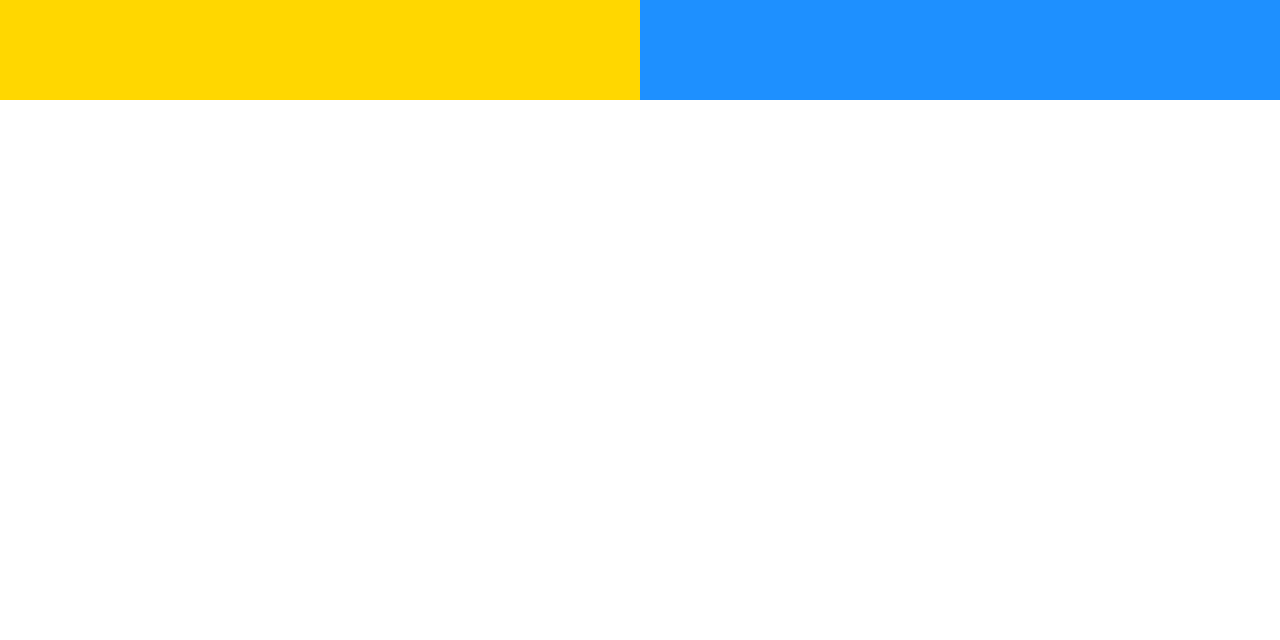
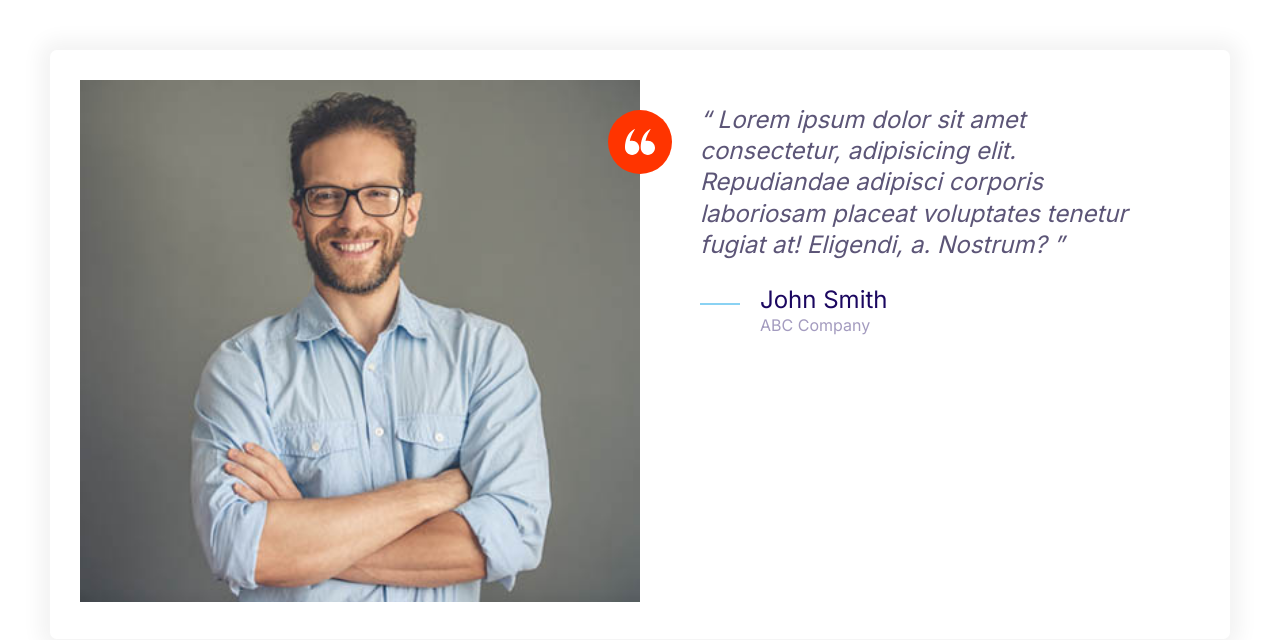
Before and after one commit to TravisHFan/moshify, a plain HTML site: page index.html in a window 1280 px wide. Drawn offline with Linux system fonts and the light colour scheme.

Commit message:
testimonials

```diff
--- a/css/styles.css
+++ b/css/styles.css
@@ -153,9 +153,7 @@ a {
 @media screen and (min-width: 1024px) {
     .list__tick .list__item {
         padding-left: 0;
-
     }
-
 }
 
 /* Icons */
@@ -168,6 +166,15 @@ a {
     fill: var(--color-primary);
 }
 
+.icon--white {
+    fill: #fff;
+}
+
+.icon--small {
+    width: 30px;
+    height: 30px;
+}
+
 .icon-container {  /* 这里为什么是单dash，因为不是icon class的一个variation，一个modifier，而是完全不同的新class。In BEM, we use single hyphen to separate multiple words */
     background: #f3f9fa;
     width: 64px;
@@ -176,6 +183,10 @@ a {
     display: inline-flex;
     justify-content: center;
     align-items: center;
+}
+
+.icon-container--accent {
+    background: var(--color-accent);
 }
 
 /* Buttons */
@@ -443,3 +454,38 @@ a {
     }
 
 }
+
+/* Testimonials */
+.testimonial {
+    padding: 3rem;
+}
+
+.testimonial__image {
+    position: relative;
+}
+
+.testimonial__image > img {
+    width: 100%;
+}
+
+.testimonial__image > .icon-container {
+    position: absolute;
+    top: 3rem;
+    right: -30px;
+}
+
+@media screen and (min-width: 768px) {
+    .testimonial .quote, .testimonial .quote__author{
+        font-size: 2.4rem;
+    }
+
+    .testimonial .quote {
+        margin-left: 6rem;
+    }
+
+    .testimonial__image > .icon-container {
+        position: absolute;
+        top: 3rem;
+        right: -32px;
+    }
+}
--- a/index.html
+++ b/index.html
@@ -14,10 +14,38 @@
     <link rel="stylesheet" href="css/styles.css" />
   </head>
 
-  <body>
-    <div class="grid grid--1x2">
-      <div style="height: 100px; background: gold"></div>
-      <div style="height: 100px; background: dodgerblue"></div>
+  <body style="padding: 5rem">
+    <div class="card testimonial">
+      <div class="grid grid--1x2">
+        <div class="testimonial__image">
+          <img src="images/testimonial.jpg" alt="A happy, smailing customer" />
+          <span class="icon-container icon-container--accent">
+            <svg class="icon icon--white icon--small">
+              <use xlink:href="images/sprite.svg#quotes"></use>
+            </svg>
+          </span>
+        </div>
+        <blockquote class="quote">
+          <p class="quote__text">
+            Lorem ipsum dolor sit amet consectetur, adipisicing elit.
+            Repudiandae adipisci corporis laboriosam placeat voluptates tenetur
+            fugiat at! Eligendi, a. Nostrum?
+          </p>
+          <footer>
+            <div class="media">
+              <div class="media__image">
+                <svg class="icon icon--primary quote__line">
+                  <use xlink:href="images/sprite.svg#line"></use>
+                </svg>
+              </div>
+              <div class="media__body">
+                <h3 class="media__title quote__author">John Smith</h3>
+                <p class="quote__organization">ABC Company</p>
+              </div>
+            </div>
+          </footer>
+        </blockquote>
+      </div>
     </div>
   </body>
 </html>
```
Also changed, not shown: components/testimonials.html (added, +32 -0 lines), images/testimonial.jpg (added).
